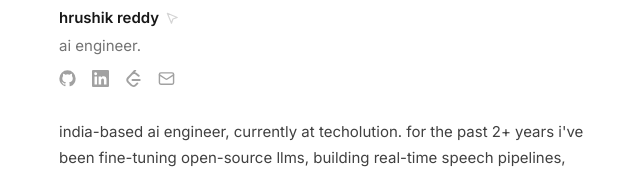
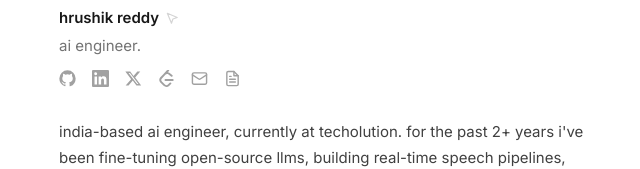
Before and after one commit to hrushik98/hrushik.com, a Next.js app: page / in a window 1280 px wide. Shown: the part 159-328 px from the top of the page, without its empty margins (317-957 px from the left). Built offline with nearby package versions, Linux system fonts and the light colour scheme.

Commit message:
feat: add x and resume links to profile header
Co-Authored-By: Claude Sonnet 5 <noreply@anthropic.com>
Claude-Session: https://claude.ai/code/session_011wcQZUpCCL8UbDQtMVGveN

```diff
--- a/components/site/icons.tsx
+++ b/components/site/icons.tsx
@@ -33,6 +33,24 @@ export function MailIcon(props: SVGProps<SVGSVGElement>) {
   )
 }
 
+export function XIcon(props: SVGProps<SVGSVGElement>) {
+  return (
+    <svg viewBox="0 0 24 24" fill="currentColor" aria-hidden {...props}>
+      <path d="M18.24 2.25h3.31l-7.23 8.26 8.5 11.24h-6.66l-5.22-6.82-5.96 6.82H.92l7.73-8.84L.5 2.25h6.83l4.71 6.23 5.4-6.23Zm-1.16 17.52h1.83L7.03 4.13H5.06l12.02 15.64Z" />
+    </svg>
+  )
+}
+
+export function ResumeIcon(props: SVGProps<SVGSVGElement>) {
+  return (
+    <svg viewBox="0 0 24 24" fill="none" stroke="currentColor" strokeWidth="2" strokeLinecap="round" strokeLinejoin="round" aria-hidden {...props}>
+      <path d="M14 2H6a2 2 0 0 0-2 2v16a2 2 0 0 0 2 2h12a2 2 0 0 0 2-2V8z" />
+      <path d="M14 2v6h6" />
+      <path d="M8 13h8M8 17h8M8 9h2" />
+    </svg>
+  )
+}
+
 export function ArrowUpRightIcon(props: SVGProps<SVGSVGElement>) {
   return (
     <svg viewBox="0 0 24 24" fill="none" stroke="currentColor" strokeWidth="2" strokeLinecap="round" strokeLinejoin="round" aria-hidden {...props}>
--- a/components/site/profile-header.tsx
+++ b/components/site/profile-header.tsx
@@ -1,12 +1,26 @@
 import Image from "next/image"
 import profilePic from "@/public/profile.jpeg"
-import { CursorIcon, GithubIcon, LeetcodeIcon, LinkedinIcon, MailIcon } from "./icons"
+import {
+  CursorIcon,
+  GithubIcon,
+  LeetcodeIcon,
+  LinkedinIcon,
+  MailIcon,
+  ResumeIcon,
+  XIcon,
+} from "./icons"
 
 const socials = [
   { label: "GitHub", href: "https://github.com/hrushik98", Icon: GithubIcon },
   { label: "LinkedIn", href: "https://www.linkedin.com/in/hrushik/", Icon: LinkedinIcon },
+  { label: "X", href: "https://x.com/hrushik04", Icon: XIcon },
   { label: "LeetCode", href: "https://leetcode.com/phanihrushik/", Icon: LeetcodeIcon },
   { label: "Email", href: "mailto:phanihrushik.10@gmail.com", Icon: MailIcon },
+  {
+    label: "Resume",
+    href: "https://drive.google.com/file/d/1SDW5B8xtovppSjxfhiLx2TSNgES2NGcK/view?usp=sharing",
+    Icon: ResumeIcon,
+  },
 ]
 
 export function ProfileHeader() {
```
